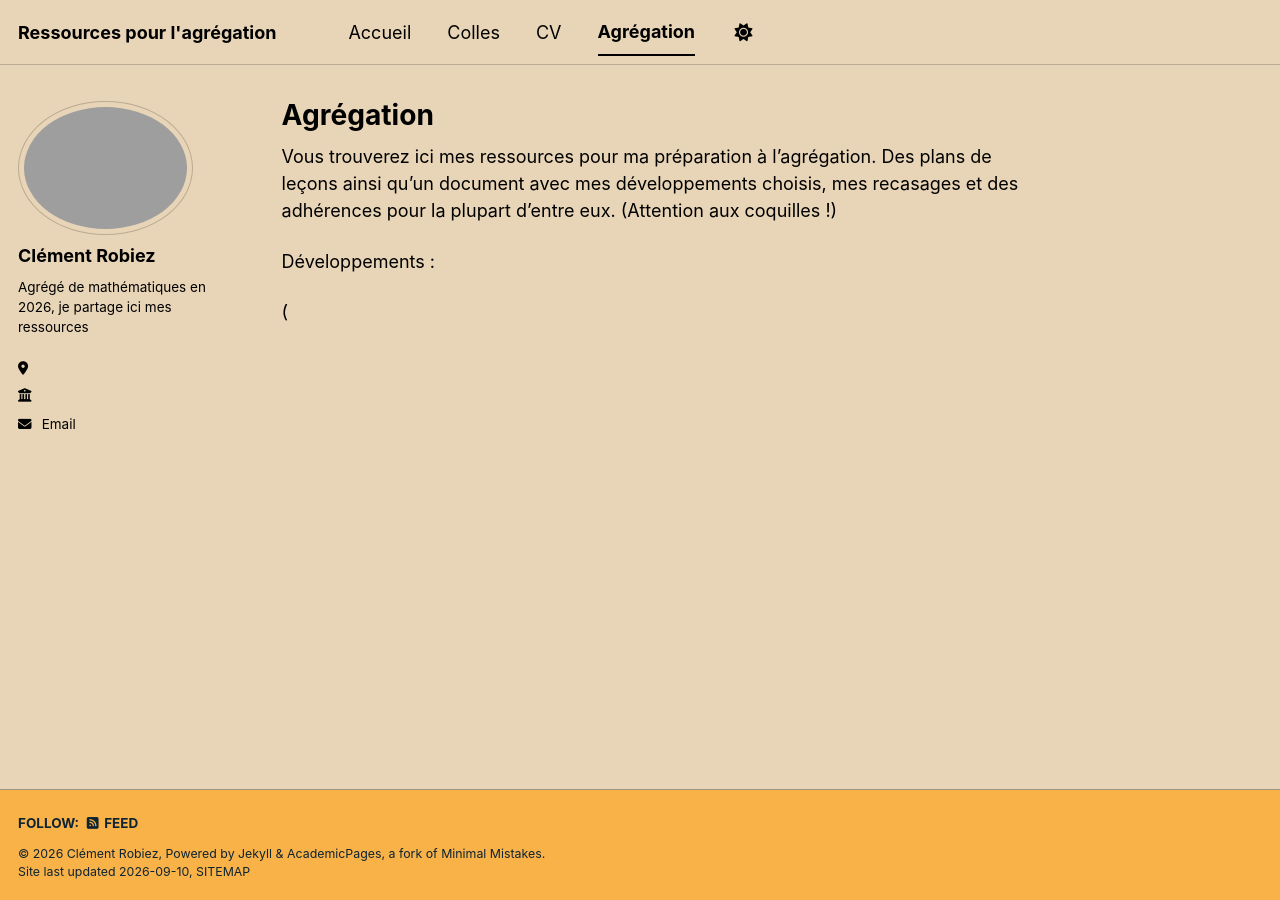
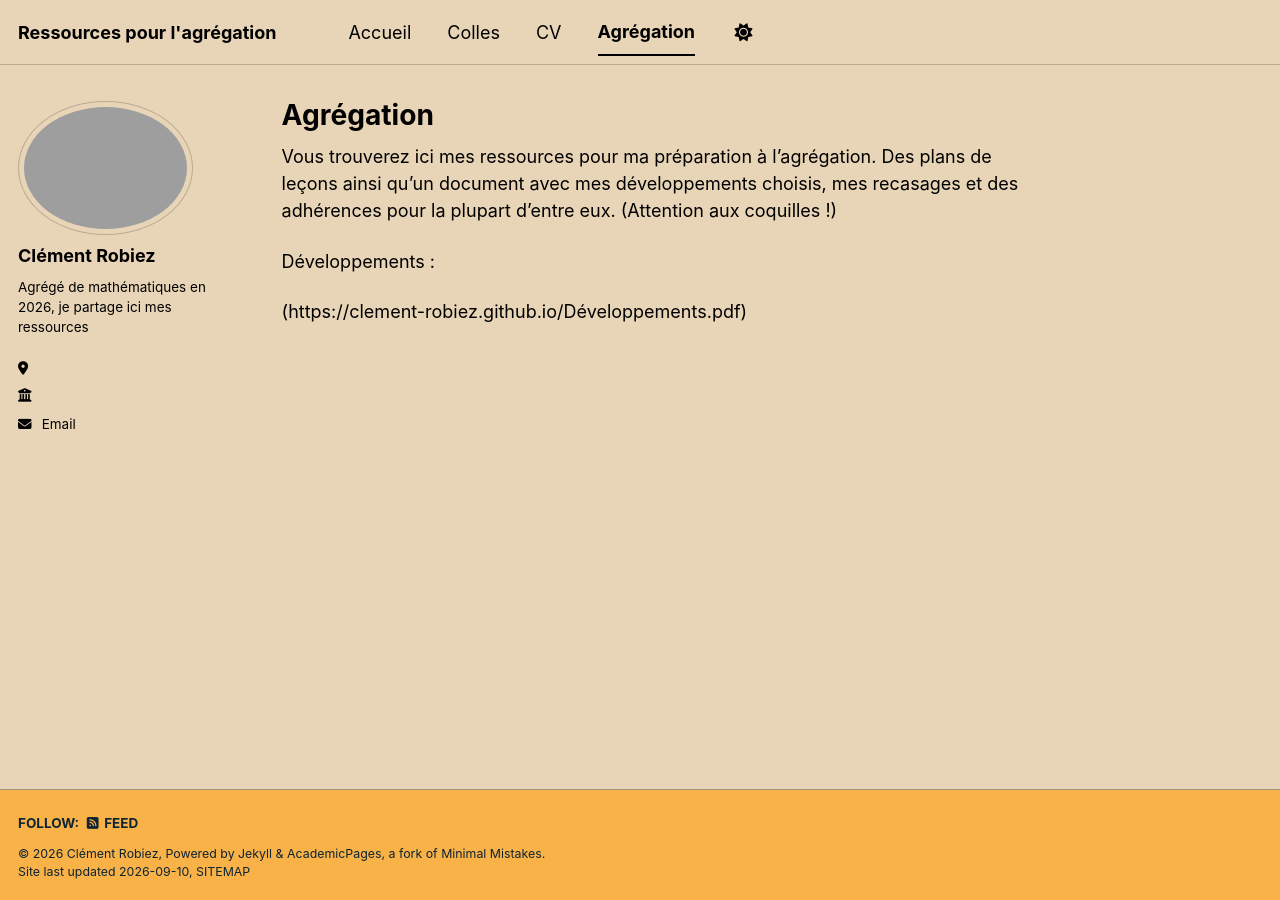
Before and after one commit to clement-robiez/clement-robiez.github.io, a Jekyll site: the page built from _pages/Agrégation.md, in a window 1280 px wide. Built offline with Jekyll 4.4.1, drawn with Linux system fonts in a browser that asks for light colours; a style sheet for code colours, icons or effects is not loaded; part of the change alters nothing that is shown.

Commit message:
Update Agrégation.md

```diff
--- a/_pages/Agrégation.md
+++ b/_pages/Agrégation.md
@@ -7,4 +7,4 @@ Vous trouverez ici mes ressources pour ma préparation à l'agrégation. Des pla
 
 Développements :
 
-(
+(https://clement-robiez.github.io/Développements.pdf)
```
